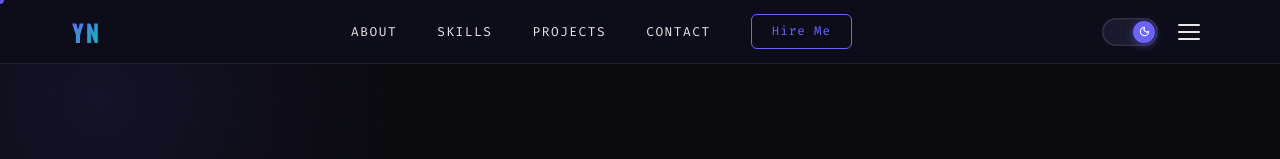
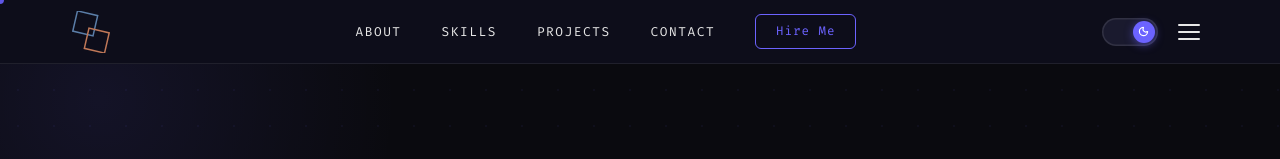
Before and after one commit to carlosaculsan-ui/my-portfolio, a React (Vite) app: page / in a window 1280 px wide. Shown: the top 159 px of the page. Built offline with nearby package versions, Linux system fonts and the light colour scheme.

Commit message:
Added a new logo

```diff
--- a/src/components/Navbar.jsx
+++ b/src/components/Navbar.jsx
@@ -203,20 +203,40 @@ export default function Navbar() {
         <a
           href="#hero"
           onClick={(e) => { e.preventDefault(); scrollTo('hero'); }}
-          style={{
-            fontFamily: '"Oswald", sans-serif',
-            fontWeight: 700,
-            fontSize: '1.5rem',
-            letterSpacing: '0.08em',
-            background: 'linear-gradient(135deg, #6C63FF 0%, #00c4b4 100%)',
-            WebkitBackgroundClip: 'text',
-            WebkitTextFillColor: 'transparent',
-            backgroundClip: 'text',
-            textDecoration: 'none',
-            flexShrink: 0,
-          }}
+          style={{ textDecoration: 'none', flexShrink: 0, display: 'flex', alignItems: 'center' }}
+          aria-label="Home"
         >
-          YN
+          {/* Two overlapping rotated squares — matching the brand mark */}
+          <svg
+            width="38"
+            height="42"
+            viewBox="-4 -2 66 72"
+            fill="none"
+            xmlns="http://www.w3.org/2000/svg"
+          >
+            {/* Blue-steel square — upper-left */}
+            <rect
+              x="1"
+              y="1"
+              width="36"
+              height="36"
+              stroke="#5b7ea8"
+              strokeWidth="2.6"
+              fill="none"
+              transform="rotate(13 19 19)"
+            />
+            {/* Copper square — lower-right */}
+            <rect
+              x="21"
+              y="31"
+              width="36"
+              height="36"
+              stroke="#c07858"
+              strokeWidth="2.6"
+              fill="none"
+              transform="rotate(13 39 49)"
+            />
+          </svg>
         </a>
 
         {/* Desktop links + controls */}
```
